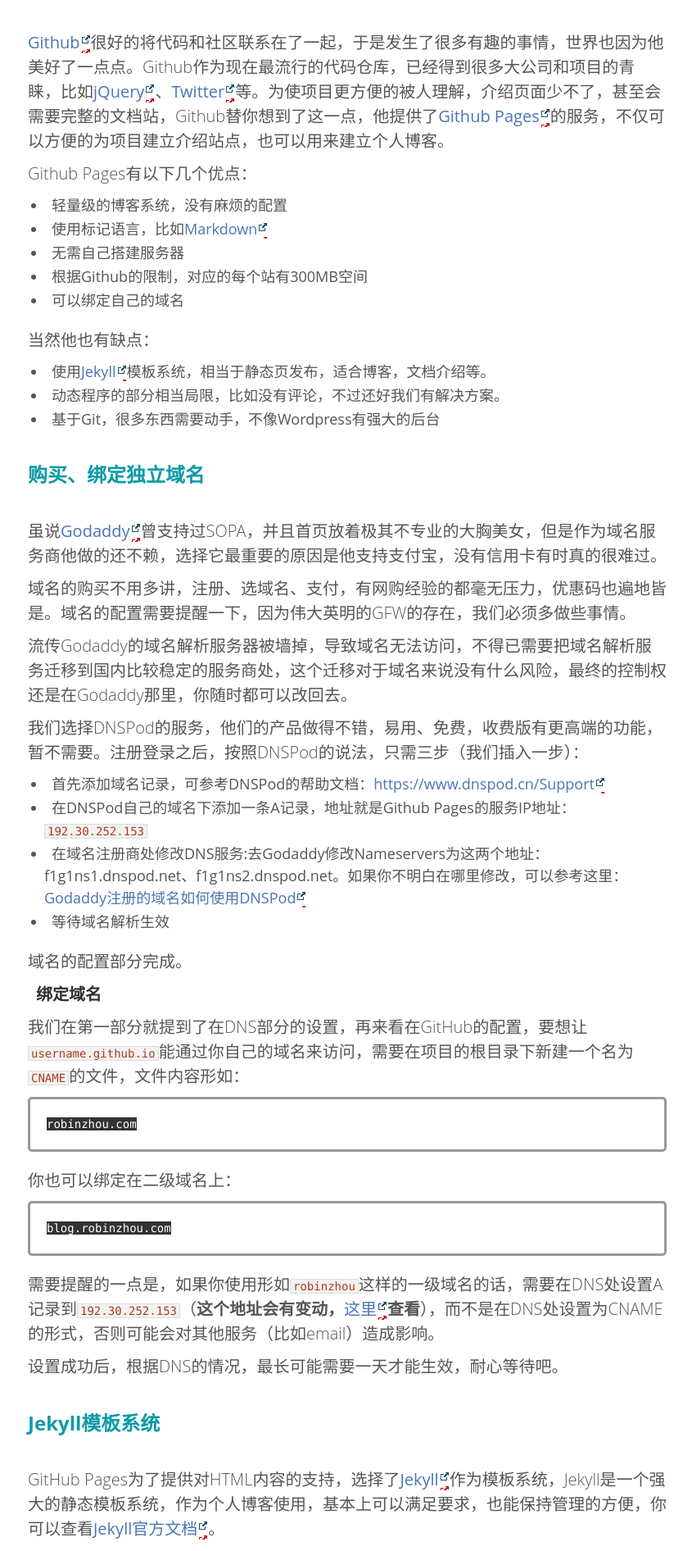
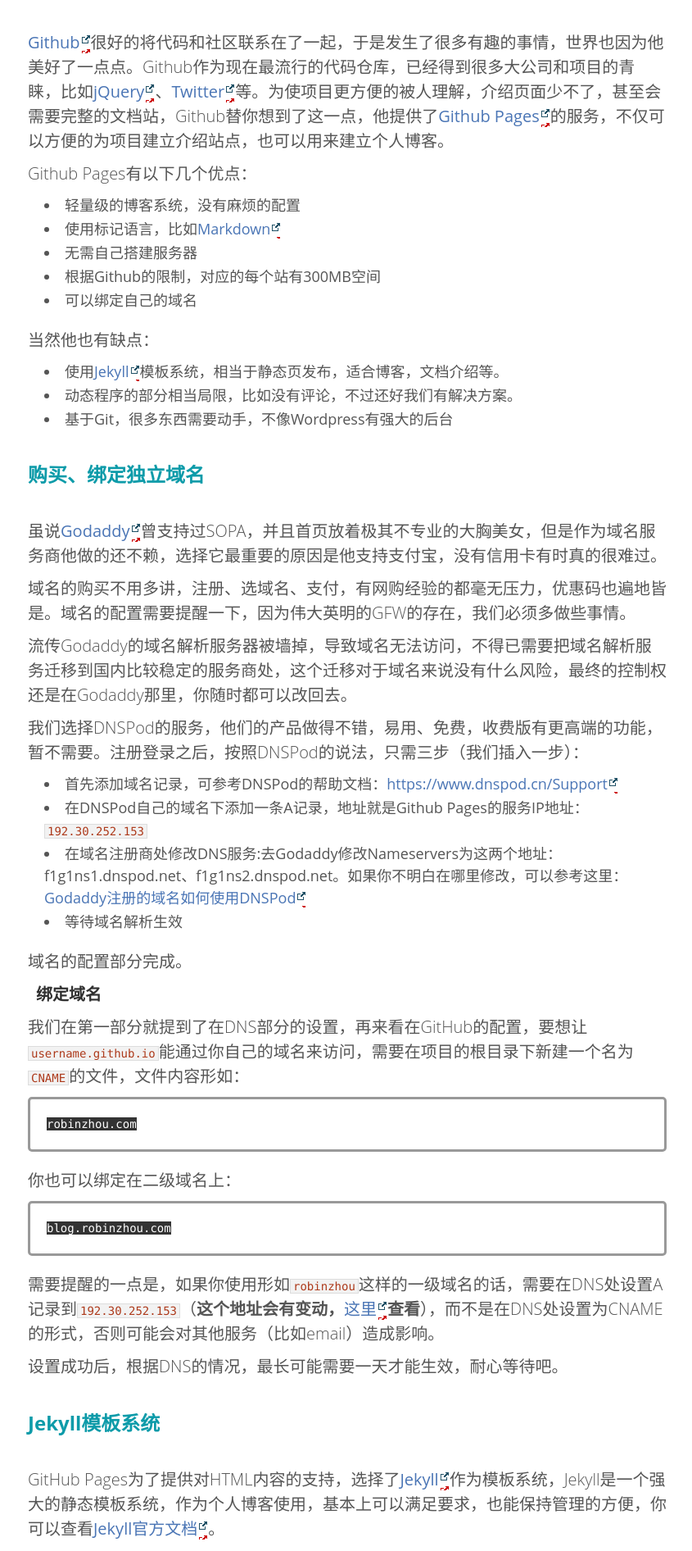
Before and after one commit to fengguiyushao/fengguiyushao.github.io, a Jekyll site: the page built from _posts/2014-10-08-github-blog.md, in a window 1280 px wide. Shown: the part 327-2219 px from the top of the page at 82% size, without its empty margins (216-1061 px from the left). Built offline with Jekyll 4.4.1, drawn with Linux system fonts in a browser that asks for light colours; Markdown is read by kramdown in place of the engine named in the settings; comment, search, counter and statistics services are not loaded.

Commit message:
ul li text-indent

```diff
--- a/css/layout.css
+++ b/css/layout.css
@@ -326,7 +326,7 @@
 ul li {
 	list-style: disc inside;
 	padding-left: 20px;
-	text-indent:-16px;
+	/*text-indent:-16px;*/
 	margin:2px 0;
 }
 
```
